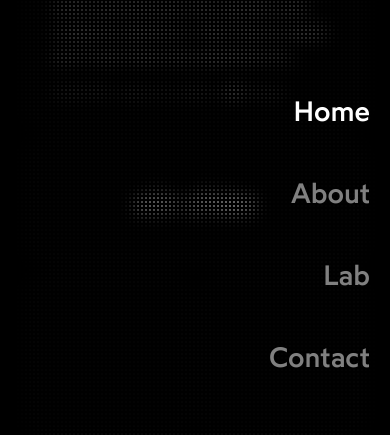
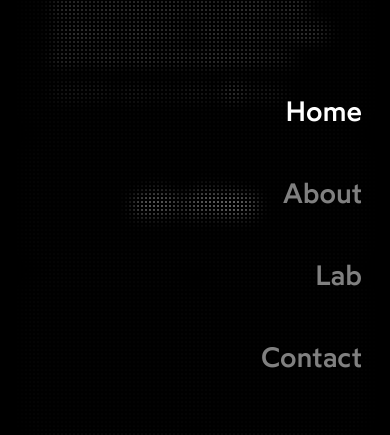
Before and after one commit to ttsoncs/portfolio-refactor, a Next.js app: page / in a window 390 px wide. Both pictures are taken after a click on the button 344 px from the left and 32 px from the top of the page. Shown: the part 188-623 px from the top of the page. Built offline with nearby package versions, Linux system fonts and the light colour scheme.

Commit message:
Refactor padding and alignment in MobileLinks.js

```diff
--- a/src/components/Header/MobileLinks.js
+++ b/src/components/Header/MobileLinks.js
@@ -75,8 +75,8 @@ const StyledLink = styled(Link)`
   font-size: ${28 / 16}rem;
   font-weight: var(--font-weight-medium);
   max-width: 75%;
+  padding: 20px;
   padding-right: 28px;
-  padding: 20px;
   text-decoration: none;
   text-transform: capitalize;
 
```
